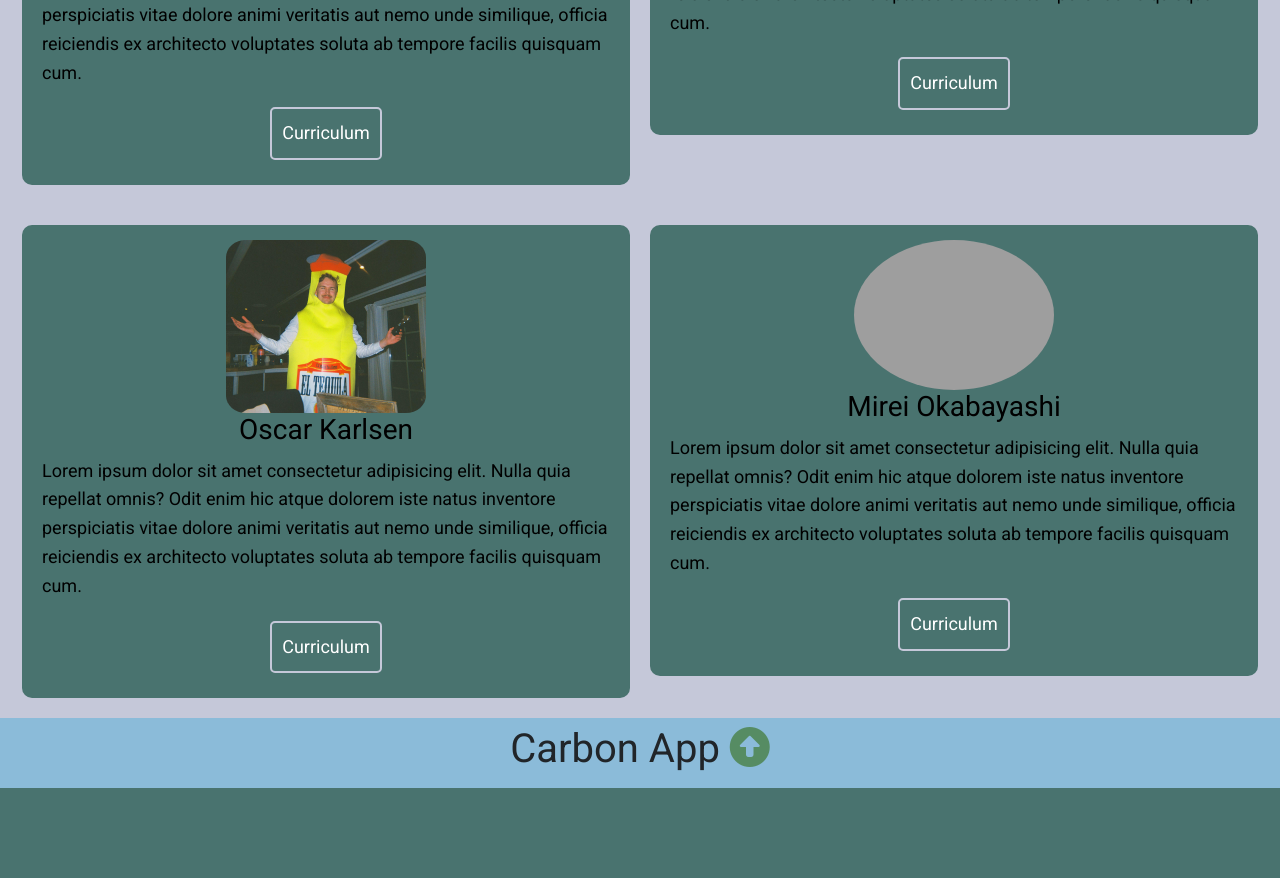
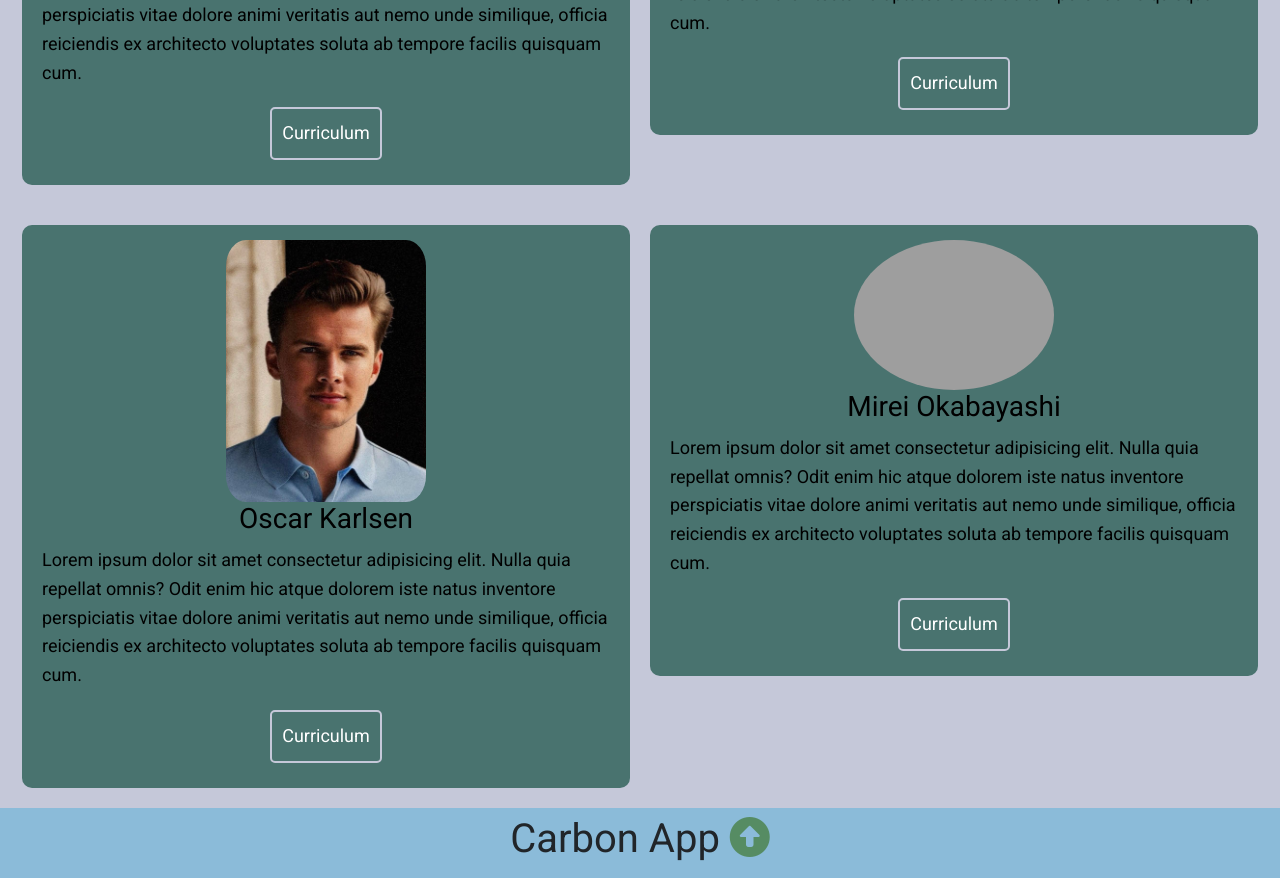
Before and after one commit to eklass3/NHH-FOR19-Group3, a Flask app: page / in a window 1280 px wide. Shown: the part 1445-2323 px from the top of the page. Before the commit the page ends 2233 px from the top, so only its background shows below. Run offline with Flask 2, Linux system fonts and the light colour scheme; some libraries are stand-ins or nearby versions; grey boxes are pictures that could not be loaded.

Commit message:
new file:   static/Bildet.jpeg 	modified:   templates/home.html

```diff
--- a/templates/home.html
+++ b/templates/home.html
@@ -95,7 +95,7 @@
   </div>
     <div class="developers">
       <div class="box2">
-        <img src="/static/WhatsApp Image 2024-02-12 at 15.50.11.jpeg" alt="" style="border-radius: 10%; width:200px;">
+        <img src="/static/Bildet.jpeg" alt="" style="border-radius: 10%; width:200px;">
         <h3>Oscar Karlsen</h3>
         <p>  Lorem ipsum dolor sit amet consectetur adipisicing elit. Nulla quia repellat omnis? Odit enim hic atque dolorem iste natus inventore perspiciatis vitae dolore animi veritatis aut nemo unde similique, officia reiciendis ex architecto voluptates soluta ab tempore facilis quisquam cum.
         </p>
```
Also changed, not shown: static/Bildet.jpeg (added).
